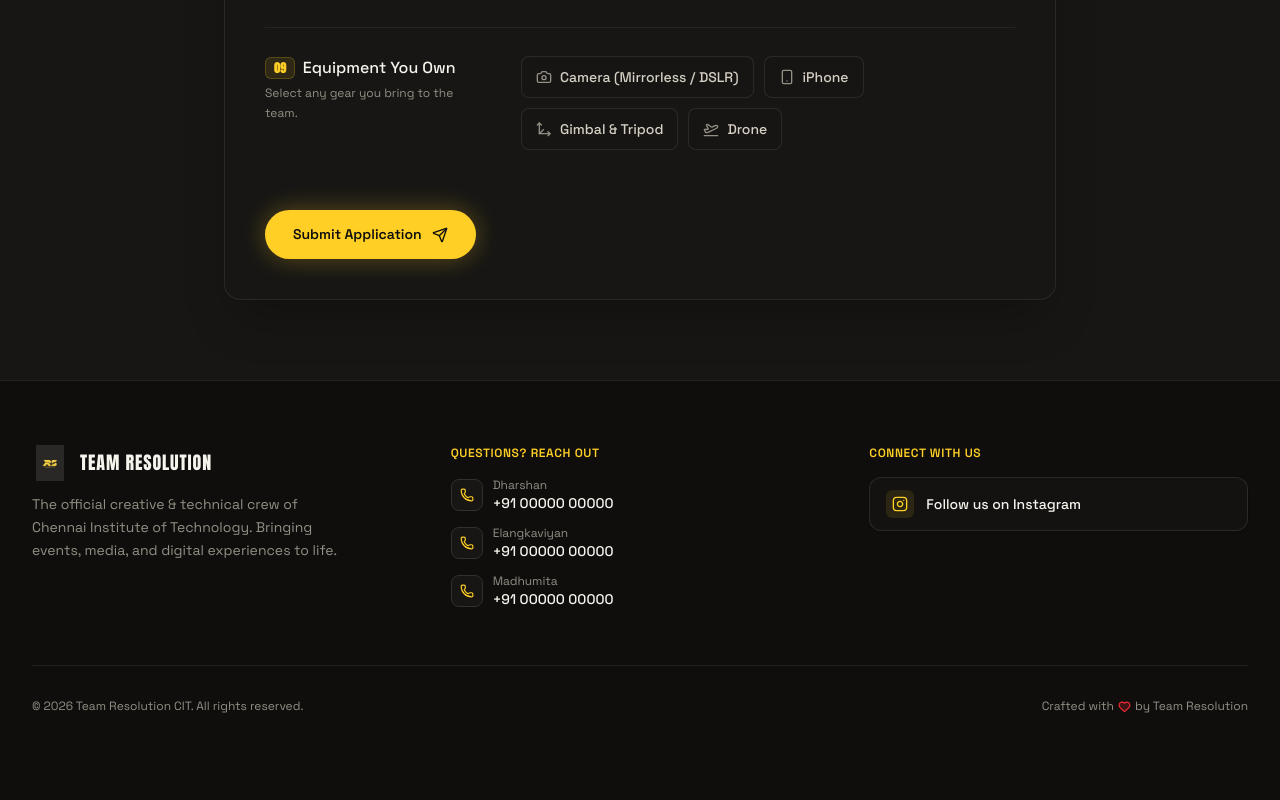
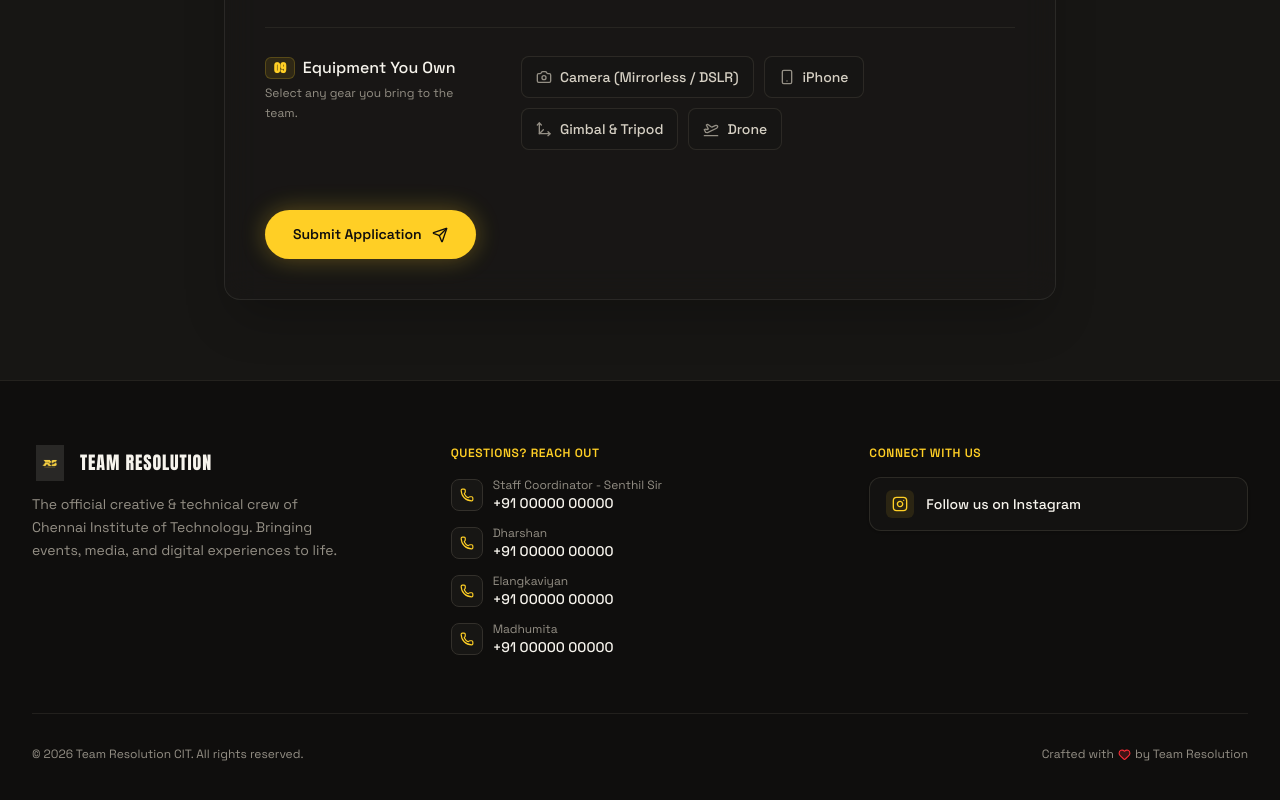
Before and after one commit to resolution-cit-chennai/team-resolution, a React (Vite) app: page / in a window 1280 px wide. Shown: the part 3458-4258 px from the top of the page. Before the commit the page ends 4236 px from the top, so only its background shows below. Built offline with nearby package versions, Linux system fonts and the light colour scheme; no server answers.

Commit message:
feat /Updated Staff Coordinator

```diff
--- a/src/config.js
+++ b/src/config.js
@@ -2,6 +2,10 @@
 
 // Phone numbers shown in the footer "Questions?" block.
 export const CONTACT_NUMBERS = [
+  {
+    label: "Staff Coordinator - Senthil Sir",
+    number: import.meta.env.VITE_QUERY_PHONE_4 || "+91 00000 00000"
+  },
   {
     label: "Dharshan",
     number: import.meta.env.VITE_QUERY_PHONE_1 || "+91 00000 00000",
```
